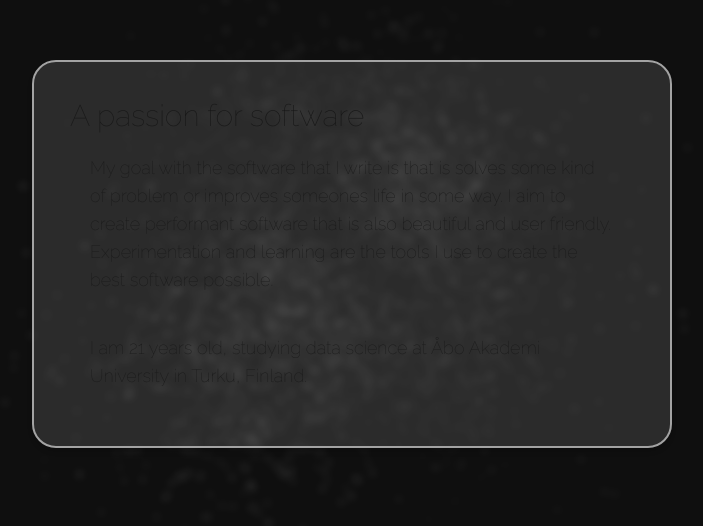
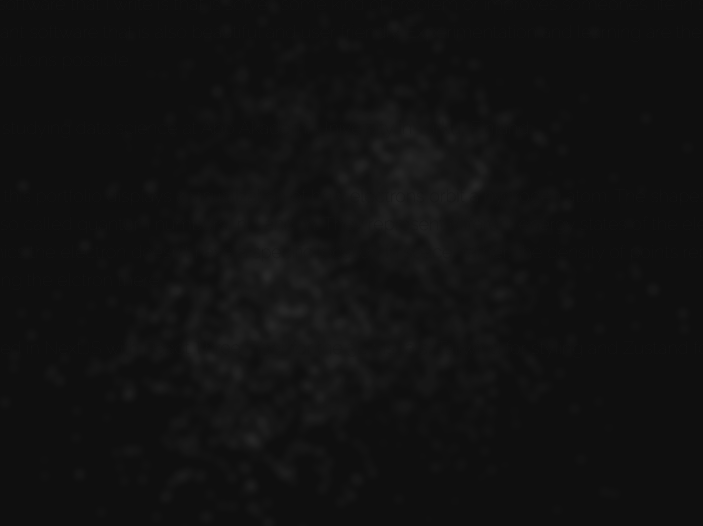
Before and after one commit to MaxRonnow/Portfolio2.0, a Next.js app: page /aboutme in a window 1280 px wide. Shown: the part 146-672 px from the top of the page, without its empty margins (288-991 px from the left). Built offline with nearby package versions, Linux system fonts and the light colour scheme.

Commit message:
Enhance About Me page content and move navigation menu to separate component.

```diff
--- a/src/app/aboutme/page.tsx
+++ b/src/app/aboutme/page.tsx
@@ -1,20 +1,29 @@
 function Aboutme() {
   return (
-    <div className="backdrop-blur-sm min-w-full min-h-screen bg-[#8686861d] flex flex-row justify-center items-center">
-      <div className="h-auto max-w-[50%] p-9 border-solid border-2 border-neutral-400 bg-[#afafaf2d] font-title font-thin rounded-3xl shadow-md">
+    <div className="backdrop-blur-sm min-w-full min-h-screen bg-[#8686861d] flex flex-col items-center font-title font-thin">
+      <div className="max-w-screen-lg mt-20">
         <h1 className=" text-3xl">A passion for software</h1>
         <p className="text-lg p-5">
           My goal with the software that I write is that is solves some kind of
           problem or improves someones life in some way. I aim to create
           performant software that is also beautiful and user friendly.
           Experimentation and learning are the tools I use to create the best
-          software possible.
+          solutions possible.
         </p>
 
         <p className="text-lg p-5">
           I am 21 years old, studying data science at Åbo Akademi University in
           Turku, Finland.
         </p>
+        <p className="text-lg p-5">
+          The front page of this portfolio displays a visualization of how
+          electrons orbit a hydrogen atom. The shapes of the orbits depend on
+          three so called quantum numbers, n, l and m. They represent different
+          energy states of the electron. Per quantum mechanics the electron
+          doesn't have a specific location in space, rather, the density of
+          points represent the probability of finding the elctron there.
+        </p>
+        <p className="text-lg p-5">This page is created in NextJS with React Three Fiber for the 3D visuals, Tailwind for styling and Zustand for state management.</p>
       </div>
     </div>
   );
--- /dev/null
+++ b/src/app/components/nav-menu.tsx
@@ -0,0 +1,16 @@
+'use client'
+import Link from "next/link";
+import { usePathname } from 'next/navigation';
+
+export default function NavMenu(){
+    const pathname = usePathname();
+    return(
+        <div className="fixed top-72 left-20 text-xl w-auto h-auto flex flex-col z-20 font-title font-thin">
+            <Link href={"/"} className={pathname === "/" ? "font-light" : ""}>Home</Link>
+            <Link href={"/aboutme"} className={pathname === "/aboutme" ? "font-light" : ""}>About me</Link>
+            <Link href={"/projects"} className={pathname === "/projects" ? "font-light" : ""}>Projects</Link>
+            <Link href={"/threeD"} className={pathname === "/threeD" ? "font-light" : ""}>3D</Link>
+            <Link href={"/contact"} className={pathname === "/contact" ? "font-light" : ""}>Contact</Link>
+          </div>
+    );
+}
--- a/src/app/layout.tsx
+++ b/src/app/layout.tsx
@@ -2,7 +2,8 @@ import type { Metadata } from "next";
 import { Geist, Geist_Mono, Anton, Raleway } from "next/font/google";
 import "./globals.css";
 import Atomview from "./components/atomview";
-import Link from "next/link";
+import NavMenu from "./components/nav-menu";
+
 
 const geistSans = Geist({
   variable: "--font-geist-sans",
@@ -33,6 +34,8 @@ export default function RootLayout({
 }: Readonly<{
   children: React.ReactNode;
 }>) {
+
+
   return (
     <html lang="en">
       <body
@@ -42,13 +45,7 @@ export default function RootLayout({
           <div className="fixed h-screen w-full bg-black">
             <Atomview></Atomview>
           </div>
-          <div className="fixed top-72 left-20 text-xl w-auto h-auto flex flex-col z-20 font-title font-thin">
-            <Link href={"/"}>Home</Link>
-            <Link href={"/aboutme"}>About me</Link>
-            <Link href={"/projects"}>Projects</Link>
-            <Link href={"/threeD"}>3D</Link>
-            <Link href={"/contact"}>Contact</Link>
-          </div>
+          <NavMenu></NavMenu>
           {children}
         </div>
       </body>
--- a/src/app/page.tsx
+++ b/src/app/page.tsx
@@ -48,7 +48,7 @@ export default function Home() {
       >
         <div className="relative left-2 border-solid border-zinc-500 group-hover:border-white [border-width:0_3px_3px_0] h-4 w-4 [transform:rotate(-45deg)] [-webkit-transform:rotate(-45deg)]"></div>
       </button>
-      <div className="w-full h-auto absolute top-[88%] right-0 font-title font-thin text-center">
+      <div className="w-full h-auto absolute top-[88%] right-0 font-title font-thin text-center pointer-events-none">
         {orbitalIndex + 1} / 6
       </div>
 
--- a/src/app/projects/page.tsx
+++ b/src/app/projects/page.tsx
@@ -1,10 +1,31 @@
-function Projects(){
-    return(
-        <div className="h-screen w-full backdrop-blur-sm bg-[#8686861d] flex justify-center items-center">
-            <div>Audio effects in rust</div>
-            <div>Webshop in nextjs</div>
-        </div>
-    );
+function Projects() {
+  return (
+    <div className="h-screen w-full backdrop-blur-sm bg-[#8686861d] flex flex-col justify-center items-center">
+      <div className="p-4">
+        <h1 className="font-title font-thin text-4xl py-3 my-3">
+          Audio effects in rust
+        </h1>
+        <p className="font-title font-thin">
+          An effects library written in rust, currently implemented a simple
+          delay
+        </p>
+        <button className="rounded-full border-solid border-2 border-zinc-500 p-3">
+          View on Github
+        </button>
+      </div>
+      <div>
+        <h1 className="font-title font-thin text-4xl">Webshop in nextjs</h1>A
+      </div>
+
+      <div>
+        <h1 className="font-title font-thin text-4xl">Portfolio page</h1>
+        <p className="font-title font-thin max-w-[70%]">
+          This page is created using NextJS and React Three Fiber. It also uses
+          Zustand for state management. The source code is availabel on Github
+        </p>
+      </div>
+    </div>
+  );
 }
 
 export default Projects;
```
